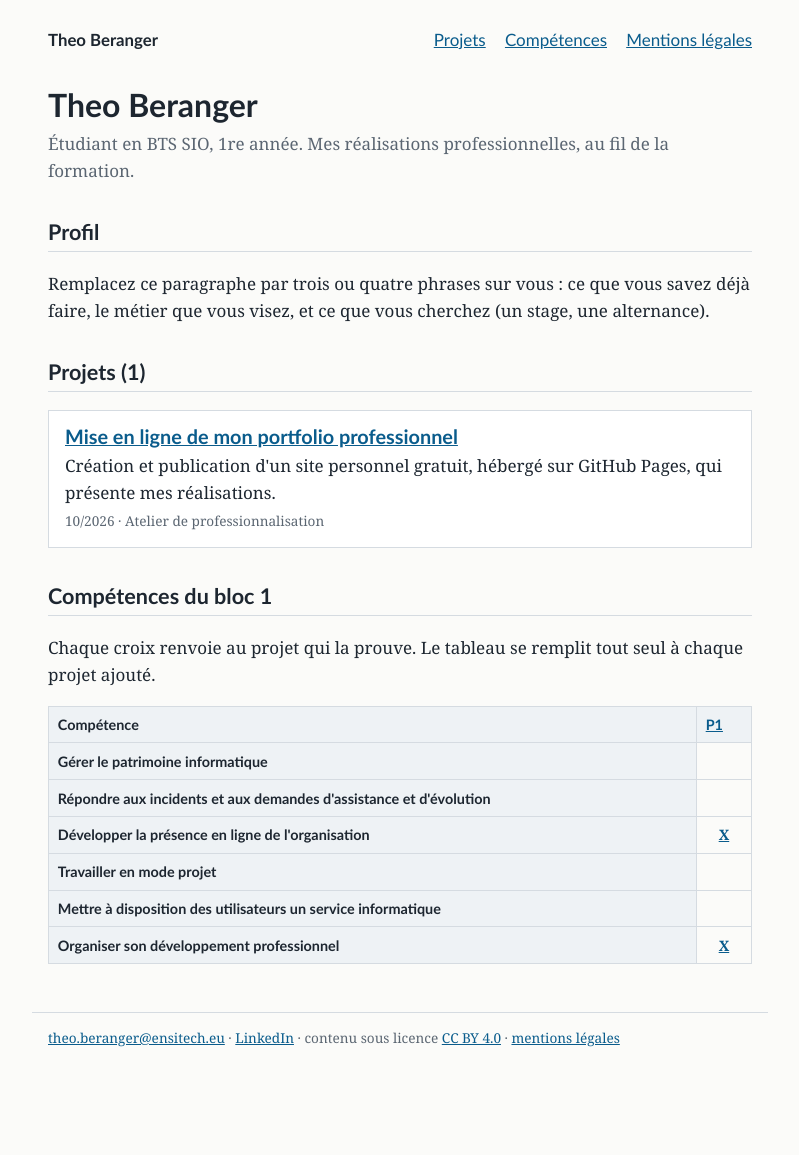
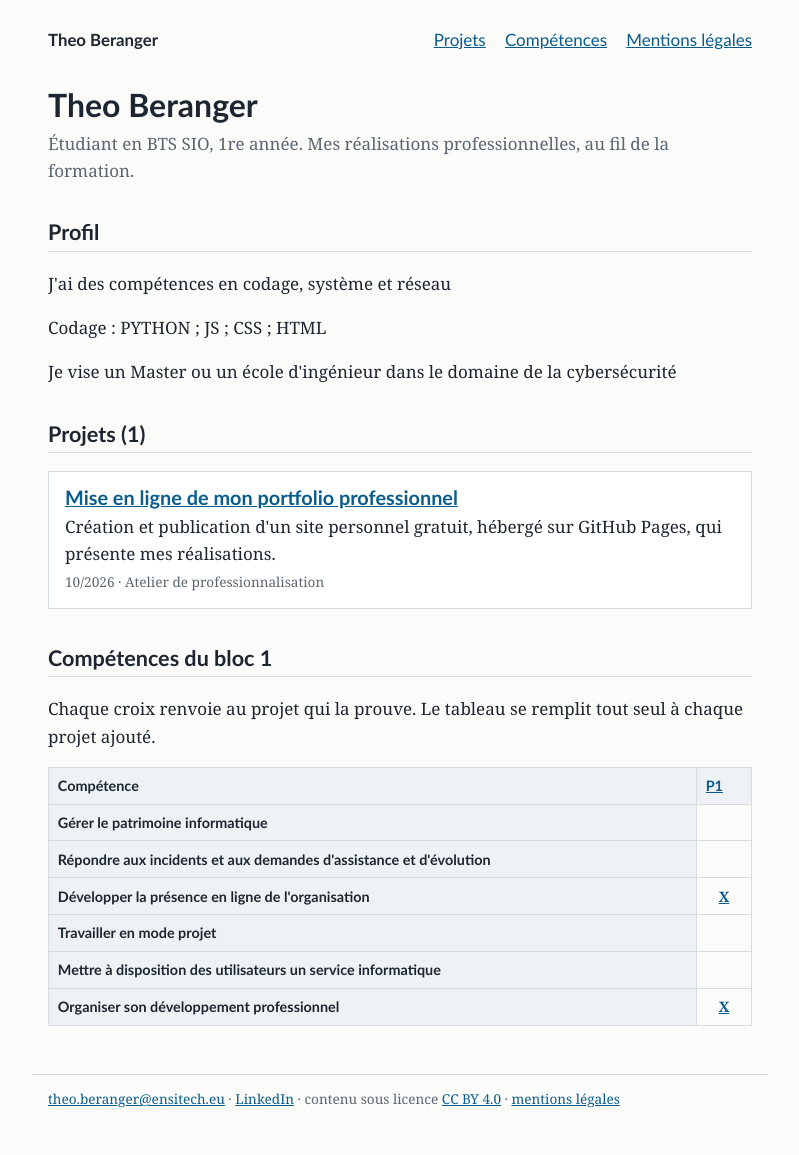
Before and after one commit to ThEbRnGGMS/portfolio, a Jekyll site: the page built from index.html, in a window 1280 px wide. Shown: the whole page, without its empty margins (240-1039 px from the left). Built offline with Jekyll 4.4.1, drawn with Linux system fonts in a browser that asks for light colours; before the commit the page ends 1094 px from its top, so only the background shows below that.

Commit message:
Ajout Profil données
Updated personal profile section with skills and goals.

```diff
--- a/index.html
+++ b/index.html
@@ -5,7 +5,9 @@ layout: default
 <p class="sous-titre">{{ site.description }}</p>
 
 <h2>Profil</h2>
-<p>Remplacez ce paragraphe par trois ou quatre phrases sur vous : ce que vous savez déjà faire, le métier que vous visez, et ce que vous cherchez (un stage, une alternance).</p>
+<p>J'ai des compétences en codage, système et réseau</p>
+<p>Codage : PYTHON ; JS ; CSS ; HTML</p>
+<p>Je vise un Master ou un école d'ingénieur dans le domaine de la cybersécurité</p>
 
 {% assign projets = site.projets | sort: "date" | reverse %}
 
```
